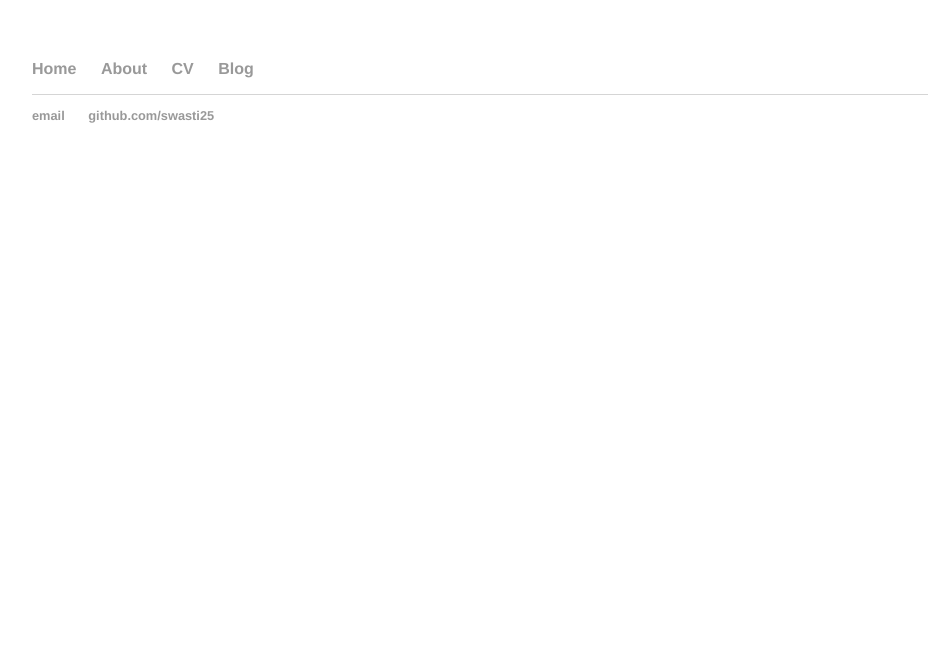
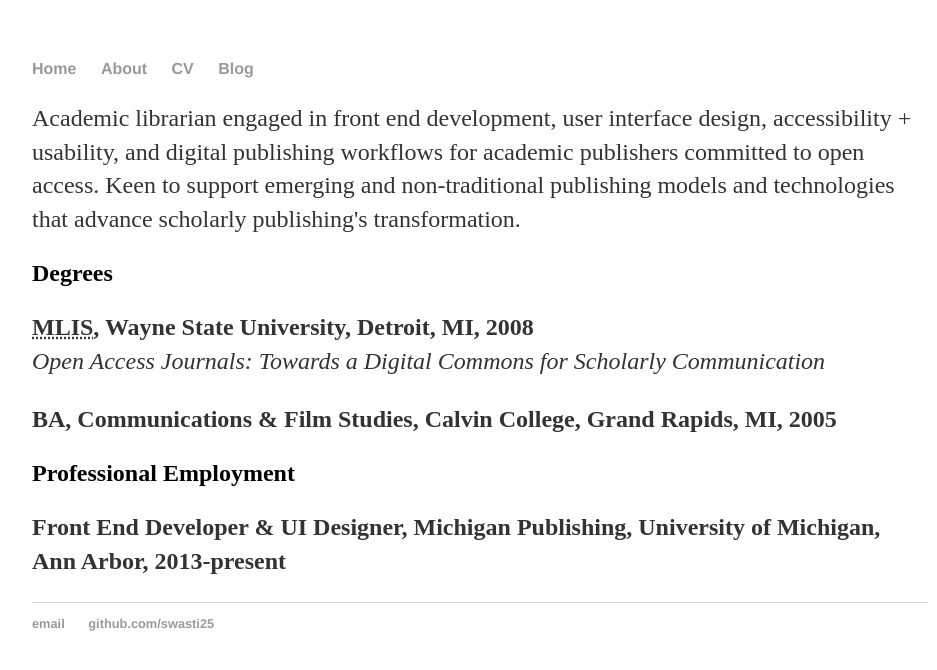
Before and after one commit to Swastika25/swasti, a Jekyll site: the page built from cv/index.html, in a window 1280 px wide. Shown: the top 670 px of the page, without its empty margins (160-1097 px from the left). Built offline with Jekyll 4.4.1, drawn with Linux system fonts in a browser that asks for light colours.

Commit message:
Update index.html

```diff
--- a/cv/index.html
+++ b/cv/index.html
@@ -8,3 +8,15 @@
 contact: passive
 description: Current CV for Swasti Sharma, a Technical Analyst, Python Developer, and an Agile Researcher.
 ---
+<div class ="cv">
+</div>
+<p>Academic librarian engaged in front end development, user interface design, accessibility + usability, and digital publishing workflows for academic publishers committed to open access. Keen to support emerging and non-traditional publishing models and technologies that advance scholarly publishing's transformation.</p>
+
+				<h2>Degrees</h2>
+				<p><strong><abbr title="Masters of Library and Information Science">MLIS</abbr>, Wayne State University, Detroit, MI, 2008</strong><br>
+				<!-- <a href="/files/McGlone-OpenAccessJournals-2008.pdf" title="Open Access Journals: Towards a Digital Commons for Scholarly Communication"> --><em>Open Access Journals: Towards a Digital Commons for Scholarly Communication</em> <!-- (PDF)</a> --></p>
+
+				<p><strong>BA, Communications &amp; Film Studies, Calvin College, Grand Rapids, MI, 2005</strong></p>
+
+				<h2>Professional Employment</h2>
+				<p><strong>Front End Developer &amp; UI Designer, Michigan Publishing, University of Michigan, Ann Arbor, 2013-present</strong></p>
```
